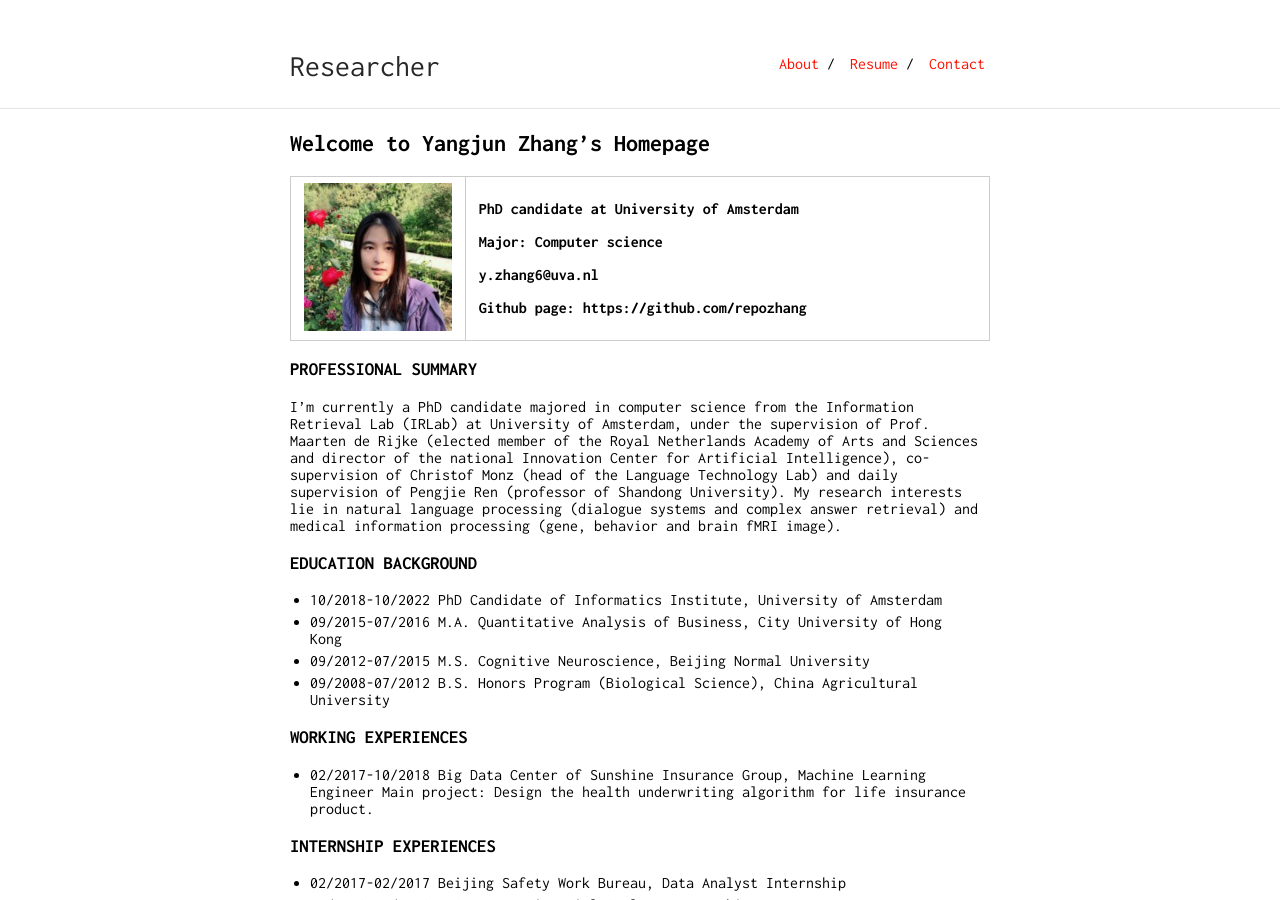
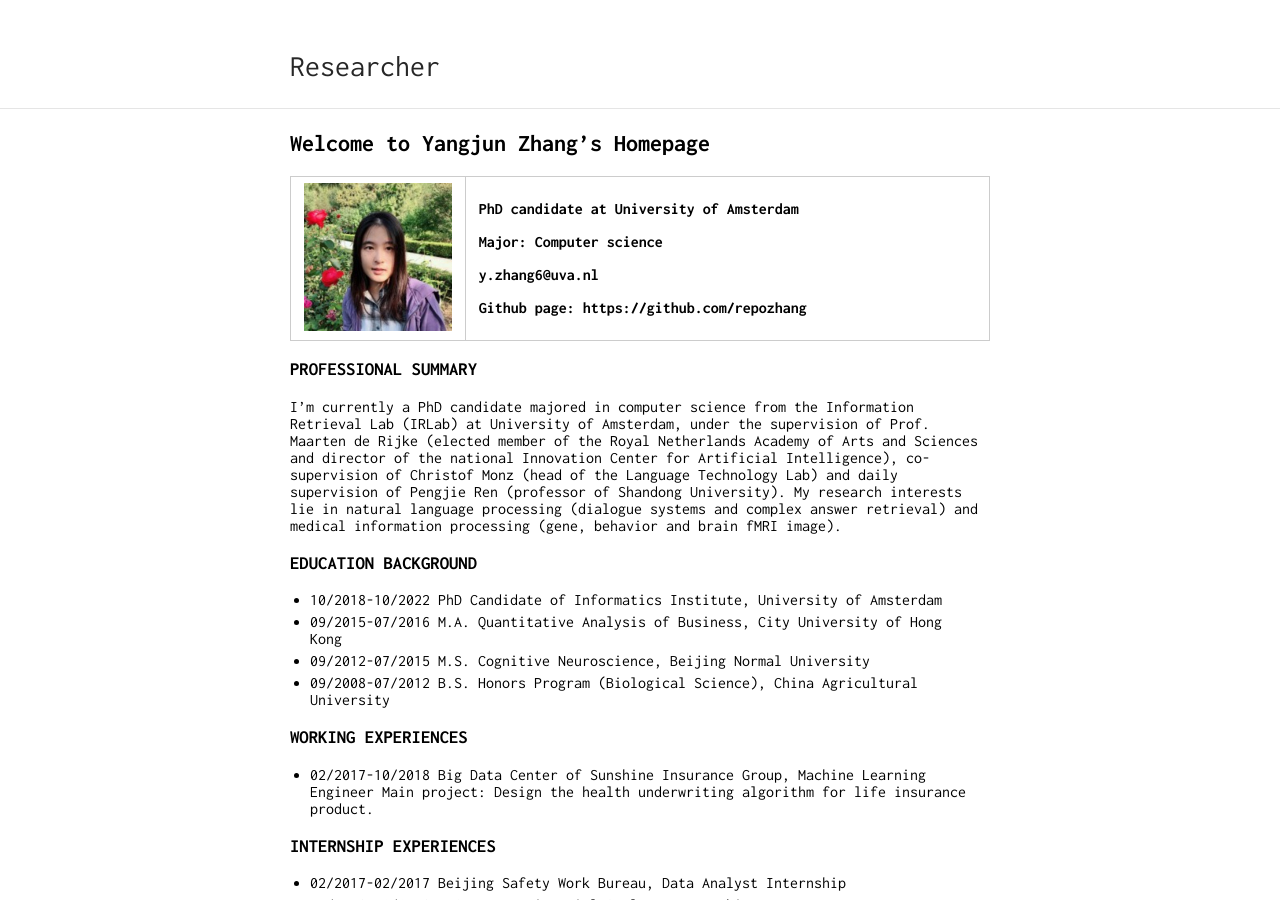
Before and after one commit to yangjunzhang/yangjunzhang1.github.io, a Jekyll site: the page built from index.md, in a window 1280 px wide and 900 px high. Built offline with Jekyll 4.4.1, drawn with Linux system fonts in a browser that asks for light colours; our own code applies the rules of GitHub Pages for plain Markdown files; part of the change alters nothing that is shown.

Commit message:
Update _config.yml

```diff
--- a/_config.yml
+++ b/_config.yml
@@ -16,9 +16,9 @@ sass:
     sass_dir: _sass
 
 nav:
- - name: "About"
-   link: "/researcher/"
- - name: "Resume"
-   link: "resume.pdf"
- - name: "Contact"
-   link: "contact"
+#  - name: "About"
+#    link: "/researcher/"
+#  - name: "Resume"
+#    link: "resume.pdf"
+#  - name: "Contact"
+#    link: "contact"
```
